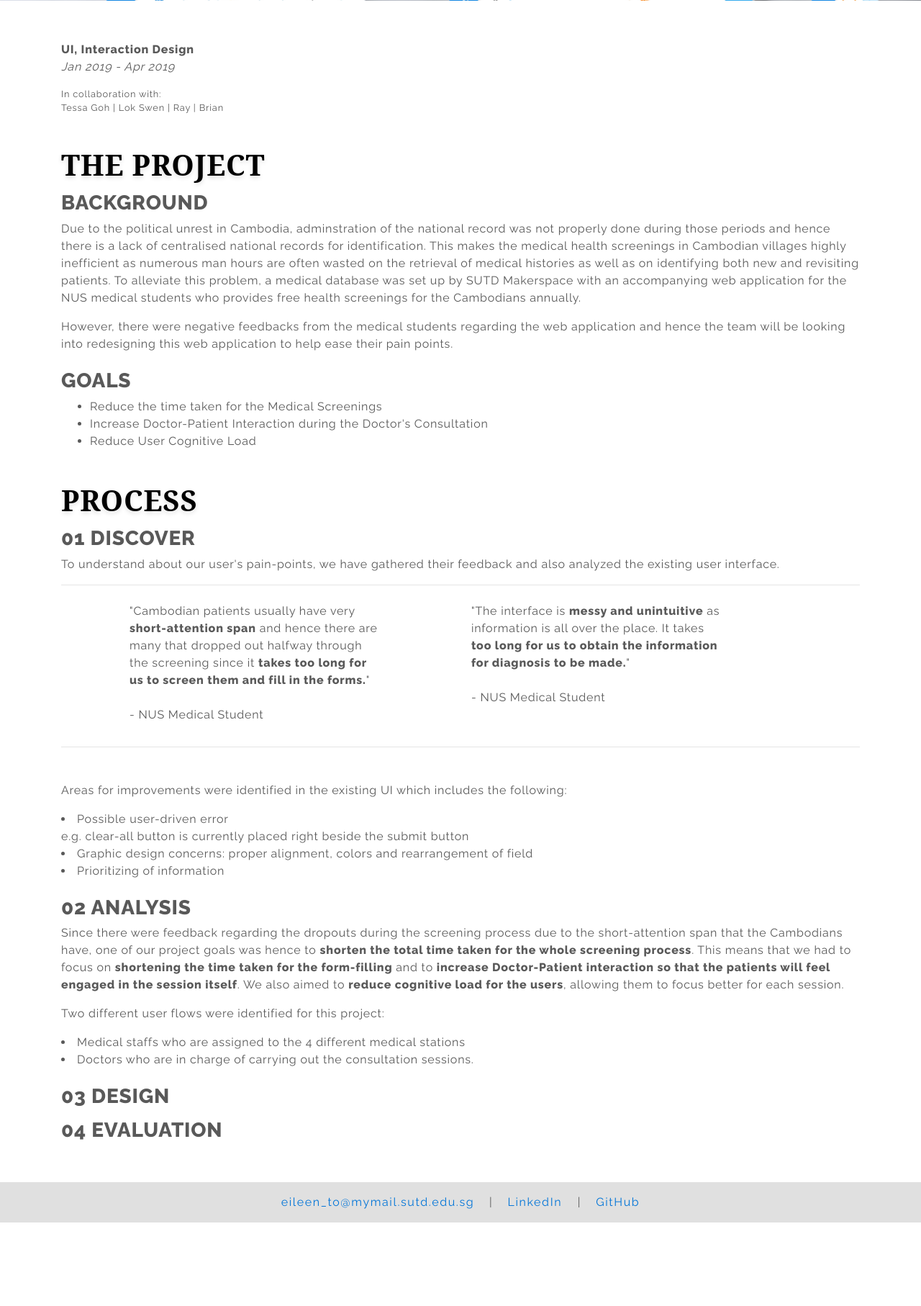
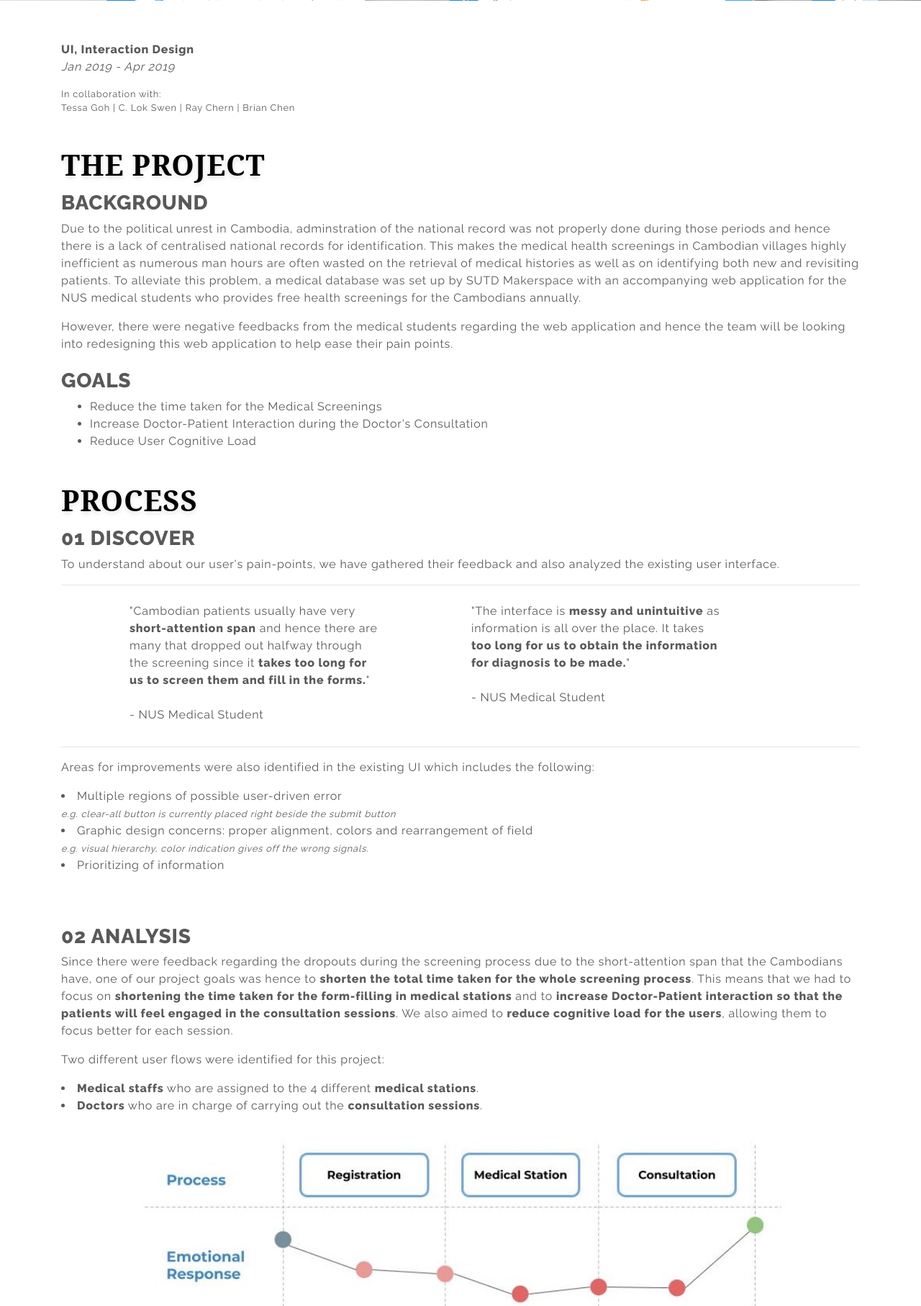
Before and after one commit to whycantiuseleen/whycantiuseleen.github.io, a PHP site: page /sothea.html in a window 1280 px wide. Shown: the part 556-2370 px from the top of the page at 72% size. Before the commit the page ends 2254 px from the top, so only its background shows below. Run offline with PHP 8.4, Linux system fonts and the light colour scheme; some libraries are stand-ins or nearby versions.

Commit message:
updated content for projpage

```diff
--- a/src/css/style.css
+++ b/src/css/style.css
@@ -102,6 +102,9 @@ img {
   #project-page .proj-header {
     font-weight: bold;
     margin-top: 0.5rem; }
+  #project-page .subtitle {
+    font-size: 0.8em;
+    font-style: italic; }
 
 .primary-button {
   font-family: 'Raleway', sans-serif;
--- a/src/index.html
+++ b/src/index.html
@@ -99,7 +99,7 @@
                     <p class="role">UI, Interaction Design</p>
                     <p><i>Jan 2019 - Apr 2019</i></p>
                     <p class="collaboration">In collaboration with:
-                        <br/>Tessa Goh | Lok Swen | Brian | Ray </p>
+                        <br/>Tessa Goh | C. Lok Swen | Brian Chen | Ray Chern </p>
 
                     <a href="sothea.html">
                         <button class="primary-button">view more</button>
--- a/src/scss/style.scss
+++ b/src/scss/style.scss
@@ -146,8 +146,13 @@ img{
     }
     .proj-header{
        font-weight: bold;
-       margin-top:0.5rem;
+       margin-top: 0.5rem;
     }
+    .subtitle{
+        font-size: 0.8em;
+        font-style: italic;
+    }
+
 }
 
 .primary-button{
--- a/src/sothea.html
+++ b/src/sothea.html
@@ -42,7 +42,7 @@
                     <p class="role">UI, Interaction Design</p>
                     <p><i>Jan 2019 - Apr 2019</i></p>
                     <p class="collaboration">In collaboration with:
-                    <br/>Tessa Goh | Lok Swen | Ray | Brian </p>
+                    <br/>Tessa Goh | C. Lok Swen | Ray Chern | Brian Chen </p>
                 </div>
             </div>
 
@@ -123,17 +123,25 @@
                             </div>
                             <hr>
 
-                            <div class="row mt-5">
+                            <div class="row mt-2">
+                                <div class="col-12 col-lg-12">
+                                    <p>Areas for improvements were also identified in
+                                        the existing UI which includes the following:
+                                        <li>Multiple regions of possible user-driven error
+                                            <span class="subtitle">
+                                            <br>
+                                            e.g. clear-all button is currently placed right beside the submit button
+                                            </span>
+                                        </li>
 
+                                        <li>Graphic design concerns: proper alignment, colors and
+                                            rearrangement of field
+                                            <span class="subtitle">
+                                            <br>
+                                            e.g. visual hierarchy, color indication gives off the wrong signals.
+                                            </span>
+                                        </li>
 
-                                <div class="col-12 col-lg-12">
-                                    <p>Areas for improvements were identified in
-                                        the existing UI which includes the following:
-                                        <li>Possible user-driven error <span class="subtitle"><br>
-                                            e.g. clear-all button is currently placed right beside the submit button
-                                        </span></li>
-                                        <li>Graphic design concerns: proper alignment, colors and
-                                            rearrangement of field</li>
                                         <li>Prioritizing of information</li>
                                     </p>
                                 </div>
@@ -142,7 +150,7 @@
                         </div>
                     </div>
 
-                    <div class="row">
+                    <div class="row mt-5">
                         <div class="col">
                             <h3 class="proj-header">02 ANALYSIS</h3>
                             <!-- OLD UI Analysis -->
@@ -151,50 +159,235 @@
                                 span that the Cambodians have, one of our project goals was
                                 hence to <b>shorten the total time taken for the
                                 whole screening process</b>. This means that we had to focus
-                                on <b>shortening the time taken for the form-filling</b> and to
-                                <b>increase Doctor-Patient interaction so that the patients
-                                will feel engaged in the session itself</b>. We also aimed
-                                to <b>reduce cognitive load for the users</b>,
-                                allowing them to focus better for each session.
+                                on <b>shortening the time taken for the form-filling in medical
+                                stations</b> and to <b>increase Doctor-Patient interaction so
+                                that the patients will feel engaged in the consultation
+                                sessions</b>. We also aimed to <b>reduce cognitive load for the
+                                users</b>, allowing them to focus better for each session.
                             </p>
 
                             <!-- User Flows Identified -->
                             <div class="row">
                                 <div class="col-lg-12">
                                     <p>Two different user flows were identified for this project:
-                                        <li>Medical staffs who are assigned to the 4 different medical stations</li>
-                                        <li>Doctors who are in charge of carrying out the consultation sessions.</li>
+                                        <li><b>Medical staffs</b> who are assigned to the 4 different
+                                            <b>medical stations</b>.</li>
+                                        <li><b>Doctors</b> who are in charge of carrying out the
+                                            <b>consultation sessions</b>.</li>
                                     </p>
                                 </div>
 
                             </div>
 
+                            <div class="row">
+                                <div class="col-lg-10 offset-lg-1">
+                                    <img src="assets/sothea/usermap.jpg">
+                                    <p class="subtitle">User Journey Map based on feedbacks given</p>
+                                </div>
+
+                            </div>
 
                         </div>
                     </div>
 
+                    <div class="row mt-5">
+                        <div class="col">
+                            <h3 class="proj-header">03 WIREFRAMES/MOCK-UP</h3>
+                            <!-- Wireframes -->
+                            <p>For this project, I mainly focused on designing for the consultation
+                                sessions together with another teammate, Tessa. We would generate
+                                design ideas and conduct critic sessions together with the rest of the
+                                team in order to refine the design.
+                            </p>
+                            <div class="row">
+                                <div class="col">
+                                    <h5 class=proj-header>ITERATION 1</h3>
+                                </div>
+                            </div>
+                            <div class="row">
+                                <div class="col-lg-5">
+                                    <img src="assets/sothea/newui/Iteration 1/Consultation.png">
+                                    <p class="subtitle mt-1">Patient details screen</p>
+                                </div>
+                                <div class="col-lg-6">
+                                    <p>In our first iteration, both of us generated our own initial
+                                        ideas on the UI styleguide and also identified the main
+                                        features to be displayed for the doctor's user flow. For me,
+                                        I have identified the following features to be displayed:
+                                        <ul>
+                                            <li>Patient Card</li>
+                                            <li>Medical History</li>
+                                            <li>Actionables and summary of completion status</li>
+                                        </ul>
+                                        The motive was to mimic a usual clinic visit experience
+                                        whereby the doctor will first read through the patient details
+                                        and medical history before starting a new session.
+                                    </p>
 
+                                </div>
+                            </div>
+                            <div class="row mt-3">
+                                <div class="col-lg-5">
+                                    <img src="assets/sothea/newui/Iteration 1/Doctor's Consult.png">
+                                    <p class="subtitle mt-1">Consultation screen</p>
 
-                    <div class="row">
-                        <div class="col">
-                            <h3 class="proj-header">03 DESIGN</h3>
-                            <!-- Wireframes -->
+                                </div>
+                                <div class="col-lg-6">
+                                    <p>The consultation page has a tabbed session which allows the
+                                        doctor to easily tap back to obtain the screening results
+                                        of each session each time.
+                                    </p>
+                                    <p>To reduce user-driven errors that were pointed out, friction
+                                        was introduced into the experience by positioning the
+                                        clear-all button on the other side
+                                    </p>
+                                    <p>Graphic design concerns were also addressed as the different
+                                        sections are properly demarcated and the elements are
+                                        properly aligned.
+                                    </p>
+                                </div>
+                            </div>
+                            <div class="row">
+                                <div class="col">
+                                    <p>Although user-driven errors and graphic design concerns were
+                                        mostly addressed in this iteration, we noticed that both
+                                        our designs did not address the goal of <b>decreasing the
+                                        doctor's focus on the screen</b> as we realized that the
+                                        touchpoints for the different <b>call-to-actions were too
+                                        small and there were still too much information that the
+                                        doctors have to digest</b> which meant that they will
+                                        focus more on the screen instead of their patients.
+                                    </p>
+                                </div>
 
-                            <!-- Key Features -->
-                            <!-- Final Design -->
-                        </div>
-                    </div>
+                            </div>
+                            <div class="row">
+                                <div class="col">
+                                    <h5 class="proj-header">ITERATION 2</h5>
+                                </div>
+                            </div>
 
-                    <div class="row">
-                        <div class="col">
-                            <h3 class="proj-header">04 EVALUATION</h3>
-                            <!-- Testing -->
+                            <div class="row">
+                                <div class="col-lg-6">
+                                    <p>In our second iteration, we focused more on prioritization
+                                        of information. This led to the usage of contrasting colors
+                                        for diagnosis results such that there is a reduction in
+                                        the need to process raw data, reducing cognitive load
+                                        for the users. Also the contrasting color makes it
+                                        easier for the user to pinpoint the important
+                                        information at one glance.
+                                    </p>
+                                </div>
+                                <div class="col-lg-5">
+                                    <img src="assets/sothea/newui/Iteration 2/Doctor’s Consultation - Screening Resuls.png">
+                                    <p class="subtitle">Patient Page for Doctors - Iteration 2</p>
+                                </div>
+                            </div>
+
+                            <div class="row mt-3">
+                                <div class="col-lg-6">
+                                    <p>To help reduce user's need to focus on the sreen, we explored
+                                        blurring inactive sections so that the users can easily pinpoint
+                                        the sections that they need to focus on while drawing lessons from
+                                        a popular form-filling widget, Typeform. However, due to the usage
+                                        of iPads/tablets, the blurred out sections can still be seen as it
+                                        does not solve the issue of small call-to-actions.
+                                    </p>
+                                </div>
+
+                                <div class="col-lg-5">
+                                    <img src="assets/sothea/newui/Iteration 2/Doctor’s Consultation – 1.png">
+                                    <p class="subtitle">Consultation Screen - Iteration 2</p>
+                                </div>
+                            </div>
                         </div>
                     </div>
 
                 </div>
+
             </div>
 
+
+            <div class="row">
+                <div class="col">
+                    <h1 class="title">FINAL PRODUCT</h1>
+                </div>
+
+            </div>
+            <div class="row">
+                <div class="col-12">
+                    <h3 class="proj-header">DESIGN</h3>
+                </div>
+                <div class="row mt-2 mb-4">
+                    <div class="col-lg-6">
+                        <img src="assets/sothea/newui/Final/landing_final.png">
+                    </div>
+                    <div class="col-lg-6">
+                        <img src="assets/sothea/newui/Final/questions_final.png">
+                    </div>
+
+                </div>
+
+                <div class="col-lg-12">
+                    <p>The final design that we came up with introduced gestures for
+                        navigation which maximizes the touchpoint surface area as compared
+                        to a small button. Users can swipe to navigate between pages instead
+                        of the usual "Next" or "Back" buttons. This allows us to remove these
+                        elements from the screen and maximizes the questionare buttons allowing
+                        users to fully focus on interacting with their patient with minimal
+                        attention needed to be spent on the tablet itself.
+                    </p>
+                    <p>Also, the whole consultation will be recorded and transcribed into text
+                        through the speech-to-text technology and this will be saved in the
+                        medical history of the patient.
+                    </p>
+                </div>
+
+
+
+                <div class="row mt-2 mb-4">
+                    <div class="col-lg-6 offset-lg-3">
+                        <img src="assets/sothea/newui/Final/textbox.png">
+                    </div>
+
+                </div>
+
+                <div class="col">
+                    <p>However, we also noticed that certain important features cannot be fully
+                        replaced such as the additional notes and comments from the doctors. We
+                        understand from our user's perspective that there are situations whereby
+                        they will have some pointers to be keyed into the system and this cannot
+                        be replaced by the speech-to-text function as they might not want to disclose
+                        this to the patient. As such a textbox is retained for the doctors to enter
+                        short consultation notes.
+                    </p>
+
+                </div>
+
+
+            </div>
+
+            <div class="row">
+                <div class="col-12 mt-5">
+                    <h3 class="proj-header">EVALUATION</h3>
+                    <p>During testing, it is observed that the transition from laptop
+                        to tablet interface proved to be a significant improvement.
+                        The tablet based UI design, mainly the input changes from
+                        text inputs to buttons with large tap areas played a huge role
+                        in the improvement.
+                    </p>
+
+                    <div class="col-lg-8 offset-lg-2">
+                        <img src="assets/sothea/results.png">
+                    </div>
+
+                    <p>Statistical results above shows that the amount of eye contact
+                        with the patient had increased on average by 12% which fulfills
+                        our goal of increasing doctor patient interaction.
+                    </p>
+                </div>
+
+            </div>
 
         </div>
 
```
Also changed, not shown: src/assets/sothea/newui/Final/landing_final.png (added), src/assets/sothea/newui/Final/questions_final.png (added), src/assets/sothea/newui/Final/speechtext.png (added), src/assets/sothea/newui/Final/textbox.png (added), src/assets/sothea/newui/Iteration 1/Consultation.png (added), src/assets/sothea/newui/Iteration 1/Doctor's Consult.png (added), src/assets/sothea/newui/Iteration 2/Doctor’s Consultation - Screening Resuls.png (added), src/assets/sothea/newui/Iteration 2/Doctor’s Consultation – 1.png (added), src/assets/sothea/results.png (added), src/assets/sothea/usermap.jpg (added).
